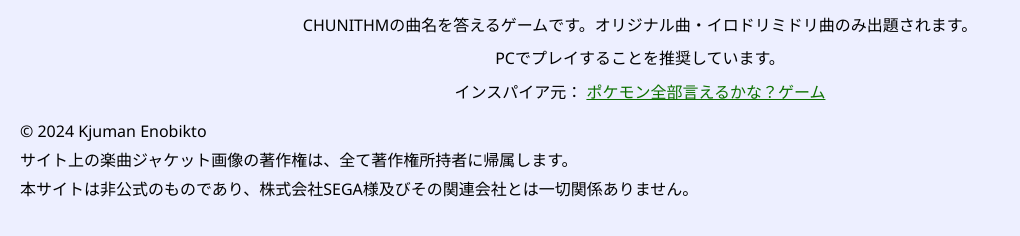
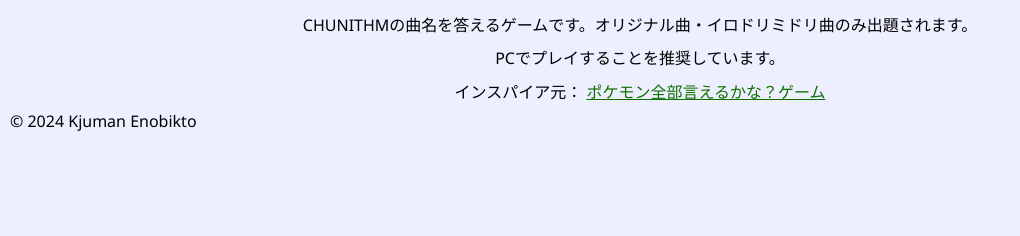
Before and after one commit to Qman11010101/otoge_rememberance, a plain HTML site: page chunithm/index.html in a window 1280 px wide. Shown: the part 82-318 px from the top of the page, without its empty margins (0-1020 px from the left). Drawn offline with Linux system fonts and the light colour scheme; no server answers.

Commit message:
Update index.html

```diff
--- a/chunithm/index.html
+++ b/chunithm/index.html
@@ -26,9 +26,7 @@
     <p>インスパイア元： <a href="https://all-pokemon-ierukana.com" target="_blank">ポケモン全部言えるかな？ゲーム</a></p>
     </header>
     <main></main>
-    <footer style="padding: 10px">
+    <footer">
         <p style="text-align: left; margin: 0;">© 2024 Kjuman Enobikto</p>
-        <p style="text-align: left; margin: 0;">サイト上の楽曲ジャケット画像の著作権は、全て著作権所持者に帰属します。</p>
-        <p style="text-align: left; margin: 0;">本サイトは非公式のものであり、株式会社SEGA様及びその関連会社とは一切関係ありません。</p>
     </footer>
 </body>
```
